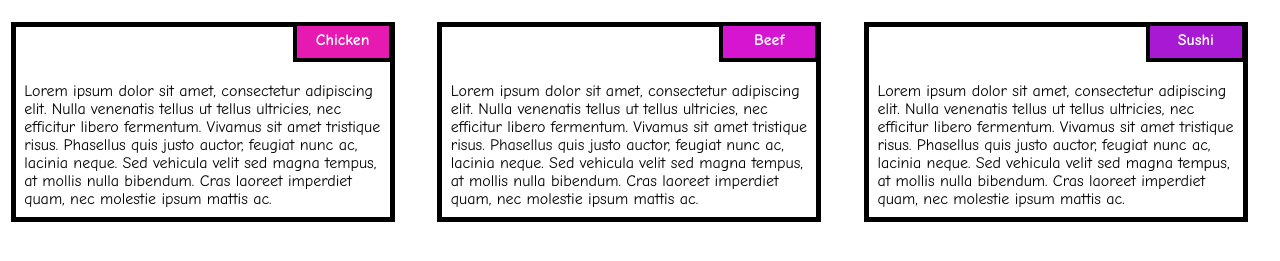
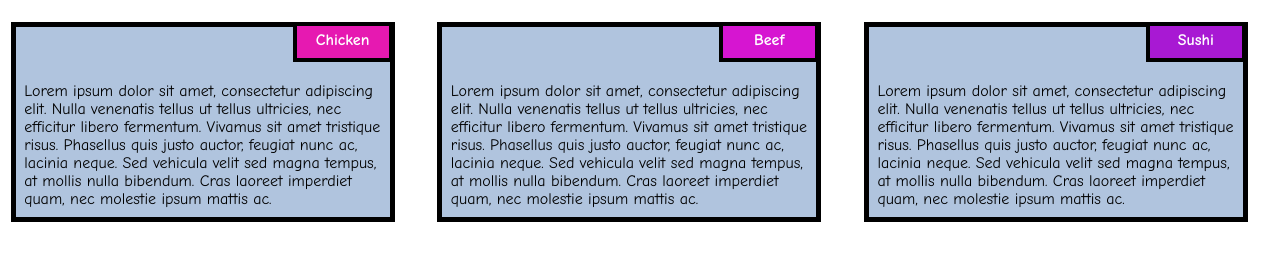
Before and after one commit to Ibeagwu/Coursera-test, a plain HTML site: page module2_solution/index.html in a window 1280 px wide. Shown: the part 95-356 px from the top of the page. Drawn offline with Linux system fonts and the light colour scheme.

Commit message:
Update style.css

```diff
--- a/module2_solution/style.css
+++ b/module2_solution/style.css
@@ -52,7 +52,7 @@
     font-size: 25px;
     padding: 2%;
     padding-top: 55px;
-    background-color: ash;
+    background-color: #B0C4DE;
   }
 
   .name1{
```
